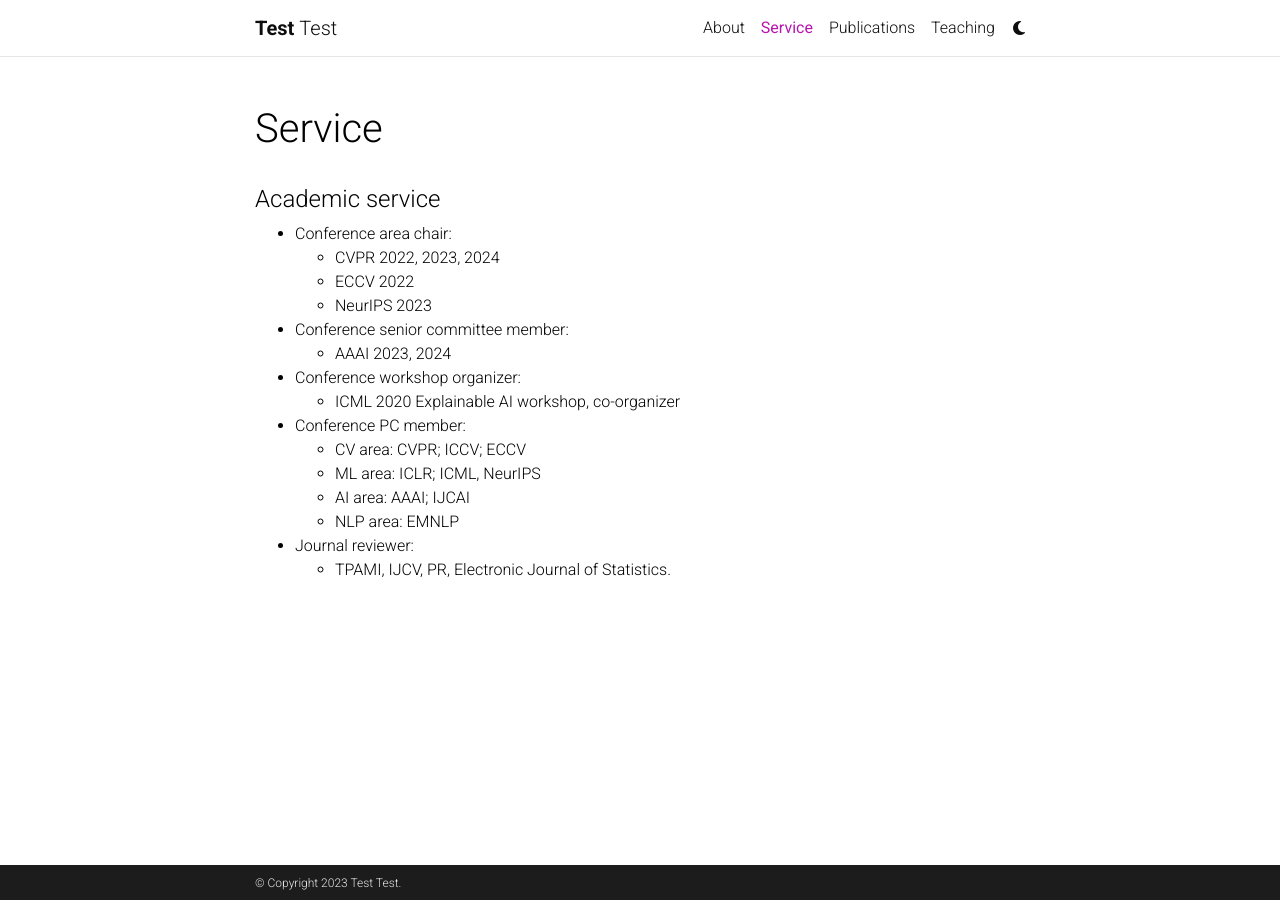
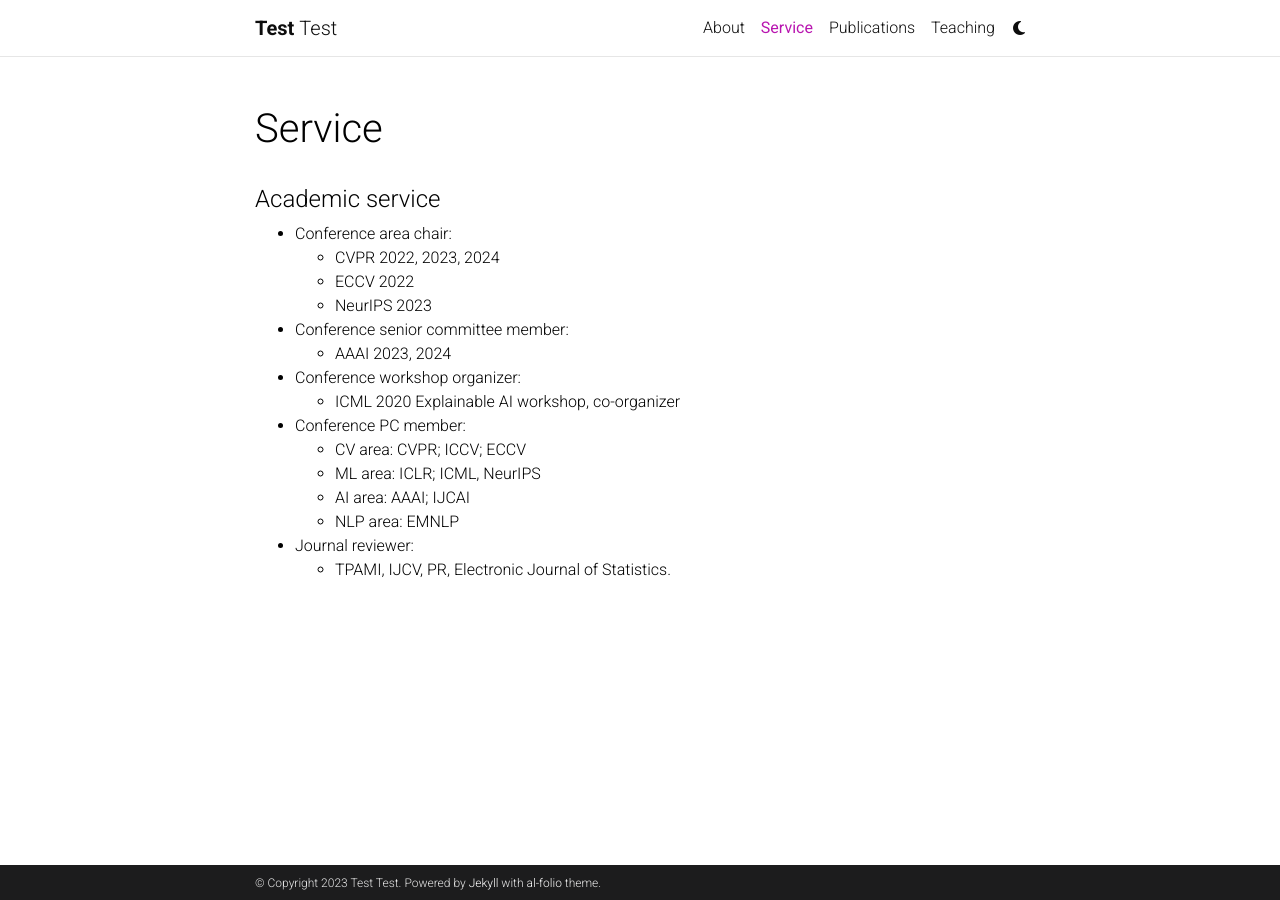
Before and after one commit to hthth0801/hthth0801.github.io, a Jekyll site: the page built from _pages/service.md, in a window 1280 px wide. Built offline with Jekyll 4.4.1, drawn with Linux system fonts in a browser that asks for light colours; comment, search, counter and statistics services are not loaded; a style sheet for code colours, icons or effects is not loaded; some of the changed lines change nothing that is shown.

Commit message:
Update _config.yml

```diff
--- a/_config.yml
+++ b/_config.yml
@@ -10,7 +10,7 @@
 description: > # the ">" symbol means to ignore newlines until "footer_text:"
   A simple, whitespace theme for academics. Based on [*folio](https://github.com/bogoli/-folio) design.
 footer_text: >
-
+  Powered by <a href="https://jekyllrb.com/" target="_blank">Jekyll</a> with <a href="https://github.com/alshedivat/al-folio">al-folio</a> theme.
 keywords: jekyll, jekyll-theme, academic-website, portfolio-website  # add your own keywords or leave empty
 
 lang: en # the language of your site (for example: en, fr, cn, ru, etc.)
@@ -43,7 +43,7 @@
 # will use title and url fields
 # Take a look to https://github.com/jekyll/jekyll-feed for more customization
 
-rss_icon: true
+rss_icon: false
 
 # -----------------------------------------------------------------------------
 # Layout
@@ -71,11 +71,11 @@
 
 github_username: # your GitHub user name
 gitlab_username: # your GitLab user name
-twitter_username: # your Twitter handle
+twitter_username: TianHan10 # your Twitter handle
 mastodon_username: # your mastodon instance+username in the format instance.tld/@username
 linkedin_username: # your LinkedIn user name
 telegram_username: # your Telegram user name
-scholar_userid: # your Google Scholar ID
+scholar_userid: Qtvu5t4AAAAJ&hl=zh-CN # your Google Scholar ID
 semanticscholar_id: # your Semantic Scholar ID
 whatsapp_number: # your WhatsApp number (full phone number in international format. Omit any zeroes, brackets, or dashes when adding the phone number in international format.)
 orcid_id: # your ORCID ID
@@ -91,7 +91,7 @@
 keybase_username: # your keybase user name
 wikidata_id: # your wikidata id
 wikipedia_id: # your wikipedia id (Case sensitive)
-dblp_url: # your DBLP profile url
+dblp_url: https://dblp.org/pid/65/4065-1.html # your DBLP profile url
 stackoverflow_id: # your stackoverflow id
 kaggle_id: # your kaggle id
 lastfm_id: # your lastfm id
```
